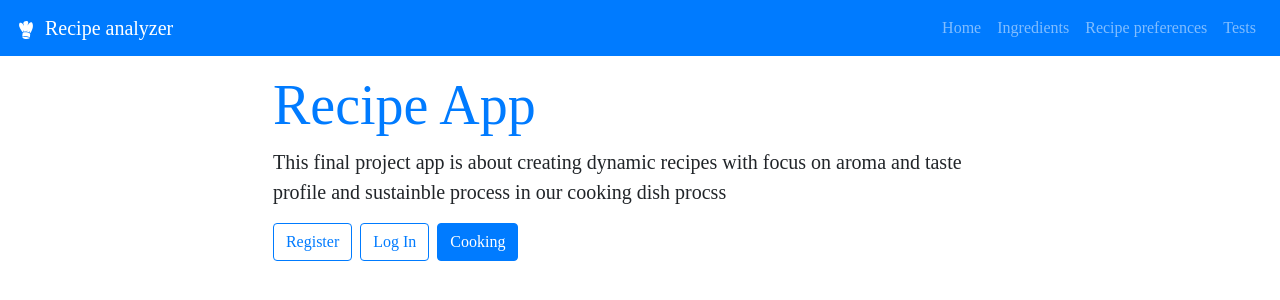
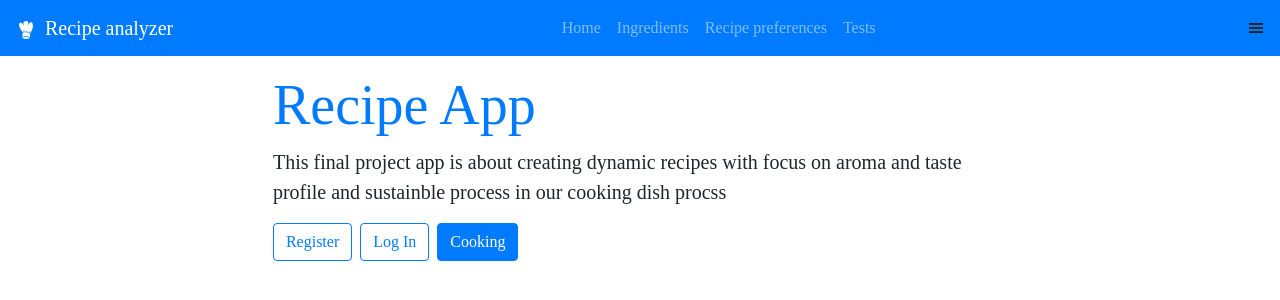
Before and after one commit to noamdom/dg-app, a React (Create React App) app: page / in a window 1280 px wide. Shown: the top 300 px of the page. Built offline with nearby package versions, Linux system fonts and the light colour scheme; a web font is replaced by a local one.

Commit message:
navigation with burger

```diff
--- a/src/navigation.js
+++ b/src/navigation.js
@@ -1,5 +1,5 @@
 import React, { Component } from 'react';
-import { GiChefToque } from 'react-icons/gi';
+import { GiChefToque , GiHamburgerMenu } from 'react-icons/gi';
 import {Link } from 'react-router-dom'
 
 
@@ -11,11 +11,11 @@ class Navigation extends Component {
 
         return (
             <nav className="site-nav family-sans navbar navbar-expand bg-primary navbar-dark higher">
-                <div className="container-fluid">
+                <div className="container-fluid justify-content-between">
                     <Link to="/" className="navbar-brand">
                         <GiChefToque className="mr-1" /> Recipe analyzer
                      </Link>
-                    <div className="navbar-nav ml-auto">
+                    <div className="navbar-nav ">
                         <Link className="nav-item nav-link" to="/">
                             Home
                         </Link>
@@ -49,6 +49,7 @@ class Navigation extends Component {
 
 
                     </div>
+                    <GiHamburgerMenu />
                 </div>
             </nav>
         )
```
